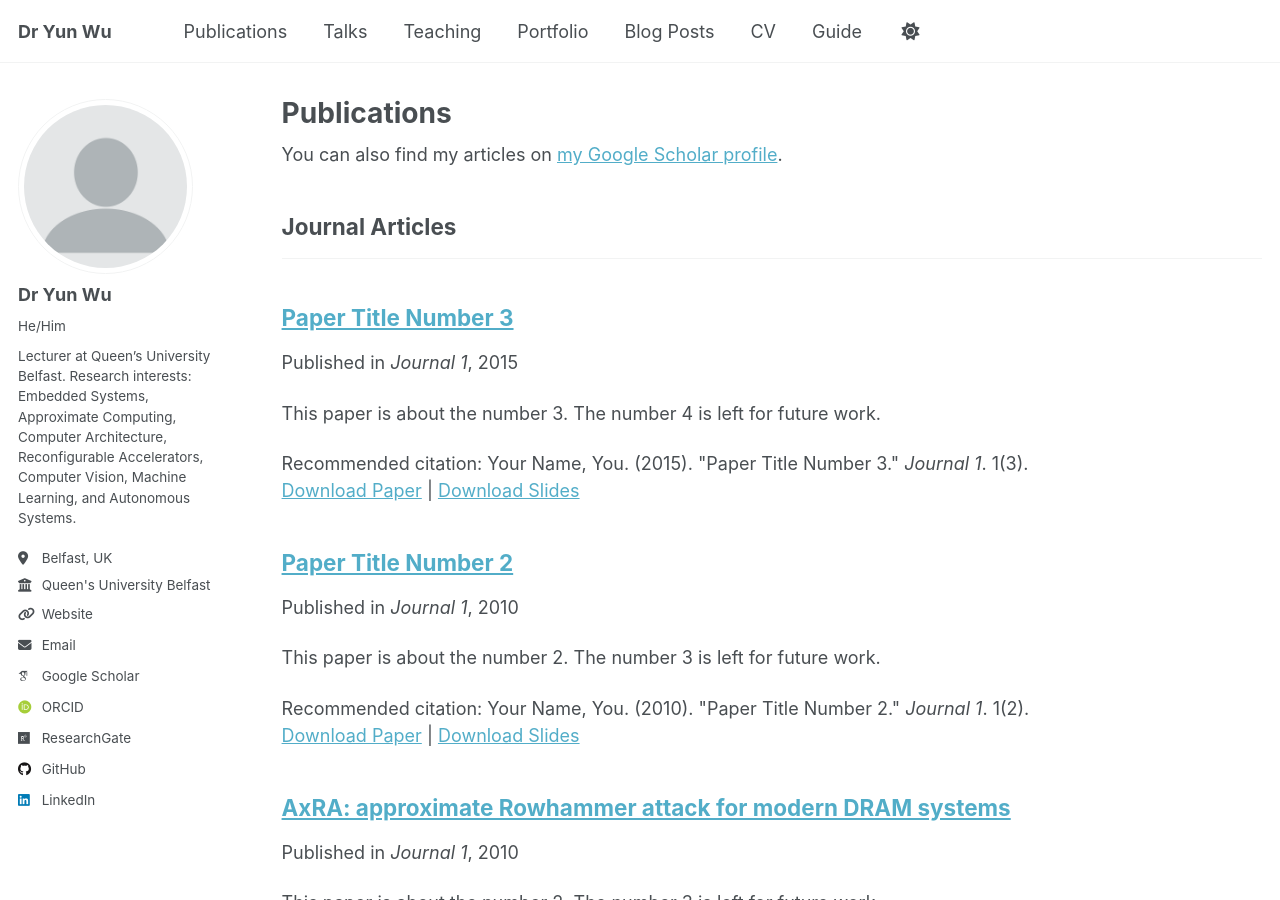
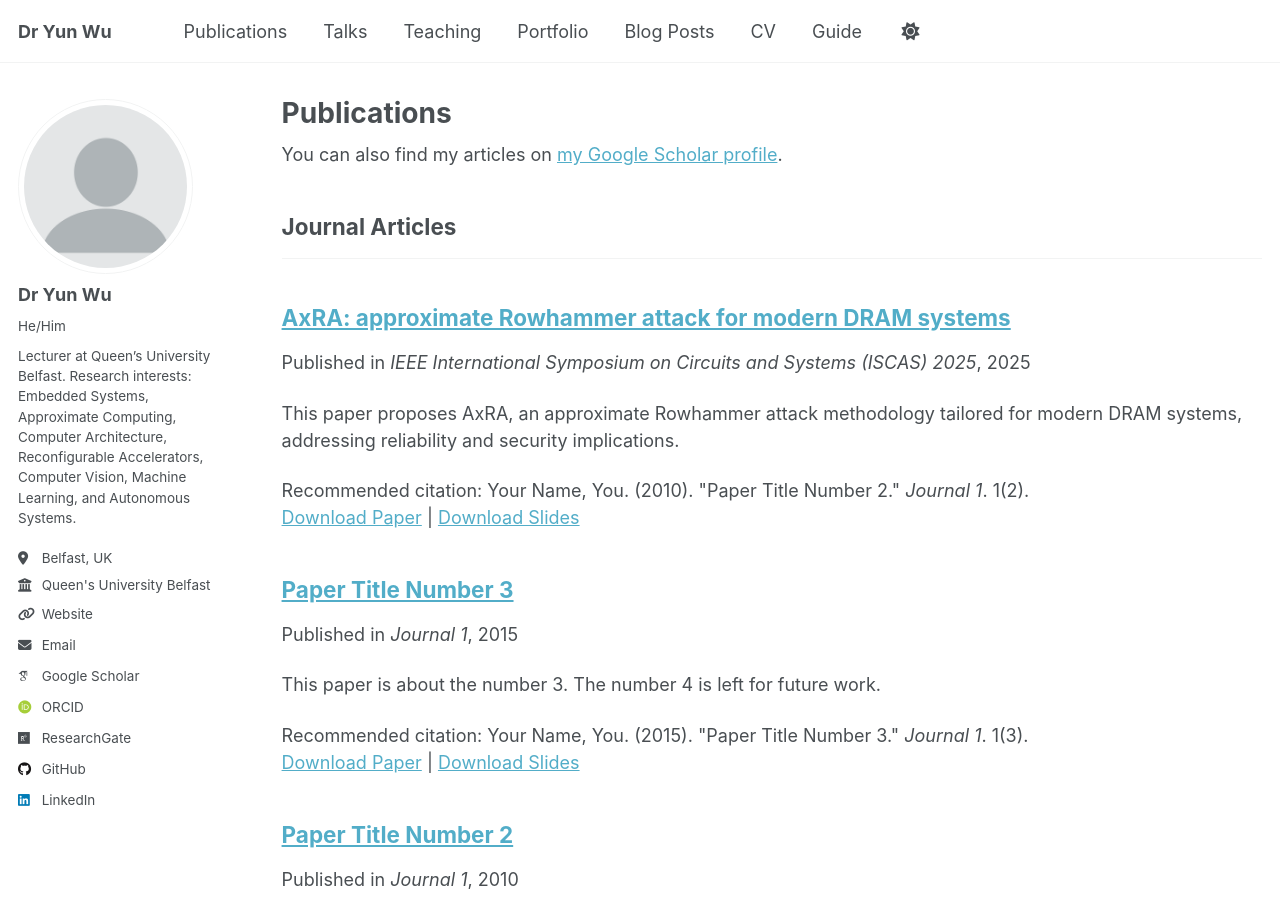
Before and after one commit to wincle626/wincle626.github.io, a Jekyll site: the page built from _pages/publications.html, in a window 1280 px wide and 900 px high. Built offline with Jekyll 4.4.1, drawn with Linux system fonts in a browser that asks for light colours; some web fonts are replaced; a script that is not in the unit is left out.

Commit message:
Update 2009-10-01-paper-title-number-1.md

```diff
--- a/_publications/2009-10-01-paper-title-number-1.md
+++ b/_publications/2009-10-01-paper-title-number-1.md
@@ -3,9 +3,9 @@ title: "AxRA: approximate Rowhammer attack for modern DRAM systems"
 collection: publications
 category: manuscripts
 permalink: /publication/2010-10-01-paper-title-number-1
-excerpt: 'This paper is about the number 2. The number 3 is left for future work.'
-date: 2010-10-01
-venue: 'Journal 1'
+excerpt: 'This paper proposes AxRA, an approximate Rowhammer attack methodology tailored for modern DRAM systems, addressing reliability and security implications.'
+date: 2025-06-27
+venue: 'IEEE International Symposium on Circuits and Systems (ISCAS) 2025'
 slidesurl: 'http://academicpages.github.io/files/slides1.pdf'
 paperurl: 'http://academicpages.github.io/files/paper1.pdf'
 citation: 'Your Name, You. (2010). &quot;Paper Title Number 2.&quot; <i>Journal 1</i>. 1(2).'
```
